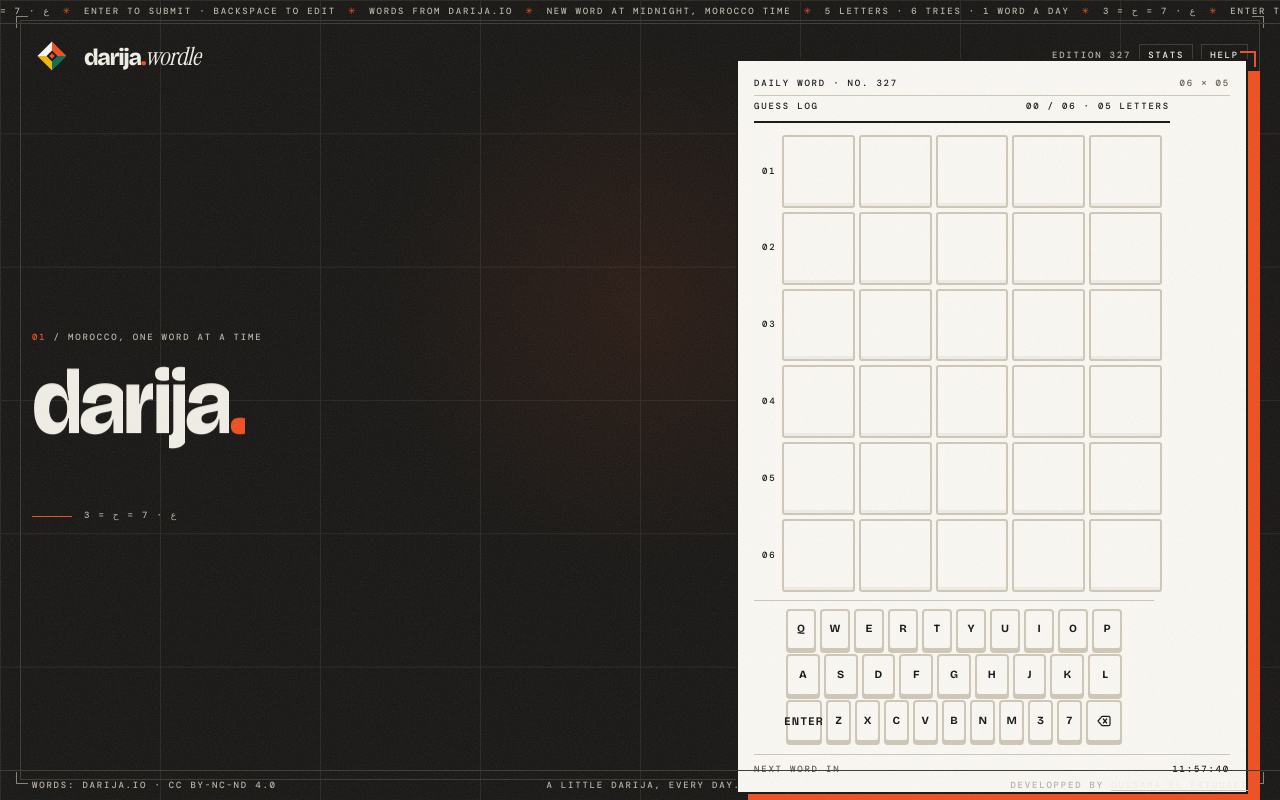
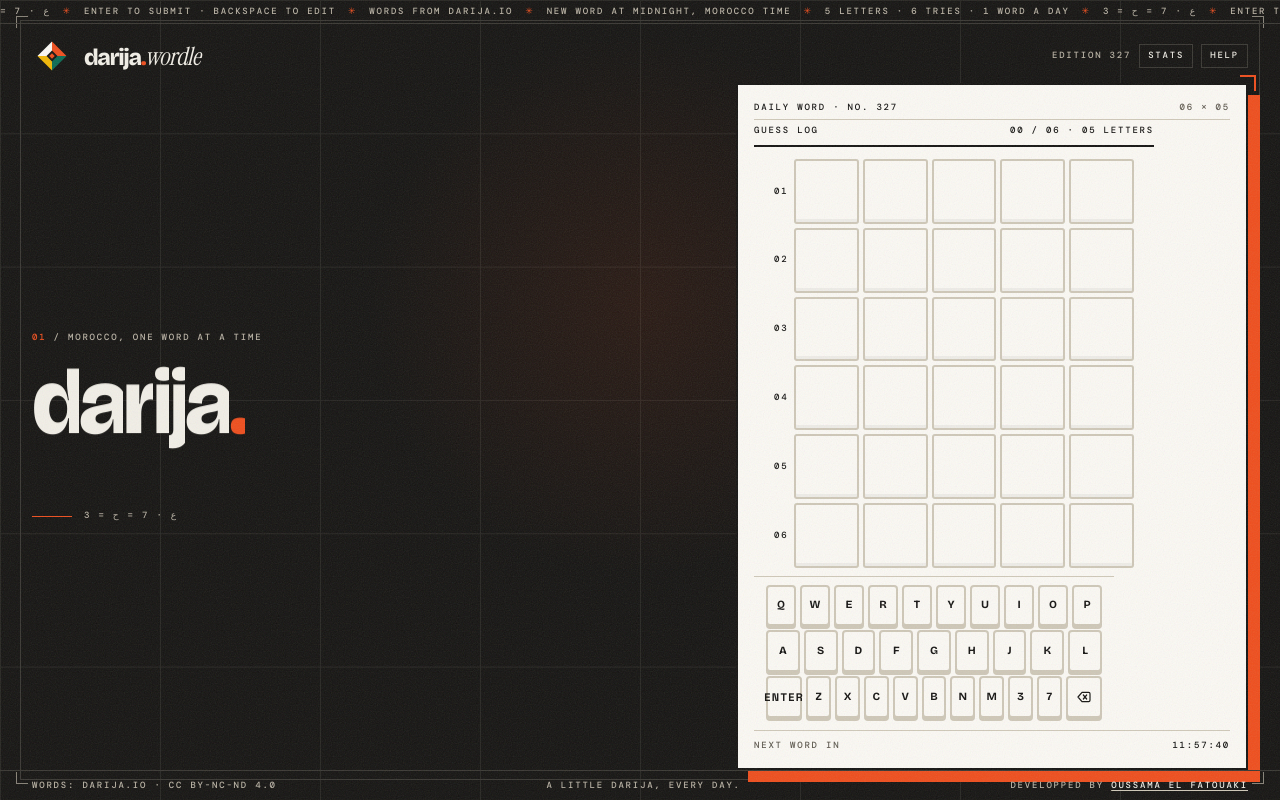
Before and after one commit to oelfatouaki/darija-wordle, a Next.js app: page / in a window 1280 px wide. Built offline with nearby package versions, Linux system fonts and the light colour scheme; no server answers.

Commit message:
Cap large desktop board so poster never overlaps footer

```diff
--- a/src/components/Game.tsx
+++ b/src/components/Game.tsx
@@ -356,7 +356,7 @@ export default function Game({
                   <span className="text-muted">06 × 05</span>
                 </div>
 
-                <div className="poster-board my-1 w-full max-w-[min(100%,52vh)]">
+                <div className="poster-board my-1 w-full max-w-[min(100%,52vh,400px)]">
                   <Grid
                     guesses={game.guesses}
                     answer={answer.word}
@@ -367,7 +367,7 @@ export default function Game({
                   />
                 </div>
 
-                <div data-cursor="TYPE" className="poster-keys mt-2 w-full max-w-[min(100%,50vh)] border-t border-line pt-2">
+                <div data-cursor="TYPE" className="poster-keys mt-2 w-full max-w-[min(100%,50vh,360px)] border-t border-line pt-2">
                   <Keyboard keyStates={keyStates} onKey={handleKey} disabled={locked} compact />
                 </div>
 
--- a/src/components/Grid.tsx
+++ b/src/components/Grid.tsx
@@ -22,7 +22,7 @@ export default function Grid({ guesses, answer, draft, revealingRow, shaking, co
 
       <div
         aria-label="Six-row guess grid"
-        className={`mx-auto grid w-full gap-[3px] sm:gap-[4px] ${compact ? "poster-grid-rows max-w-[min(100%,50vh)]" : "max-w-[390px] sm:gap-2"}`}
+        className={`mx-auto grid w-full gap-[3px] sm:gap-[4px] ${compact ? "poster-grid-rows max-w-[min(100%,50vh,360px)]" : "max-w-[390px] sm:gap-2"}`}
       >
         {Array.from({ length: MAX_GUESSES }, (_, rowIndex) => {
           const guess = guesses[rowIndex];
```
Also changed, not shown: 1 other file (tests, documents, lock files or other folders).
